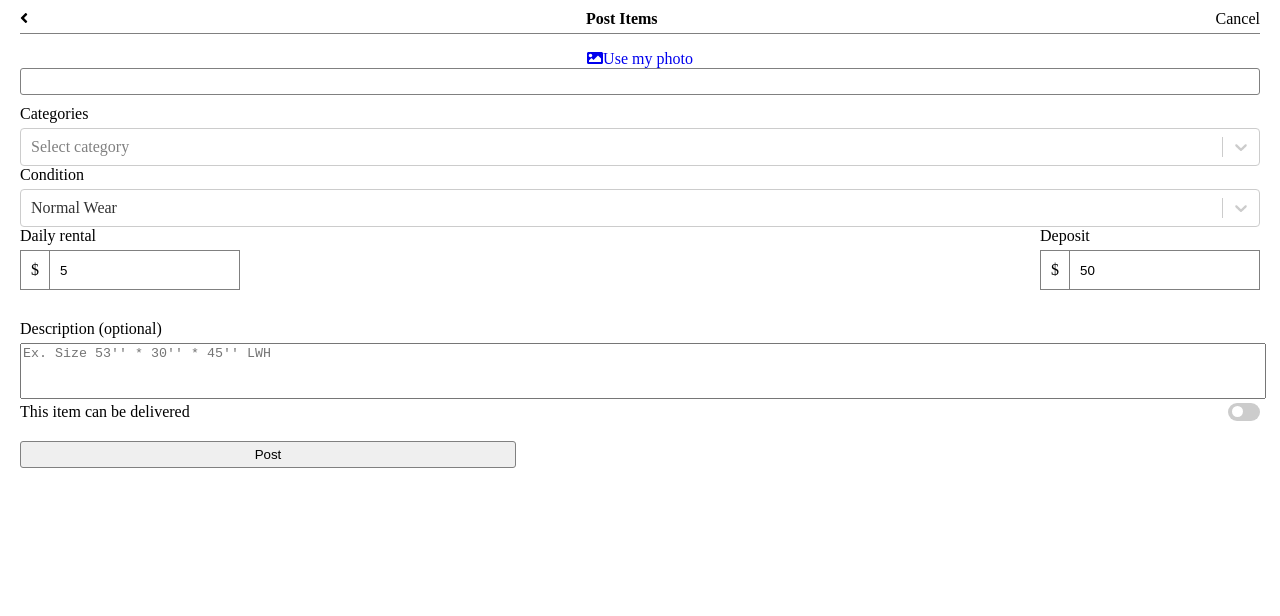
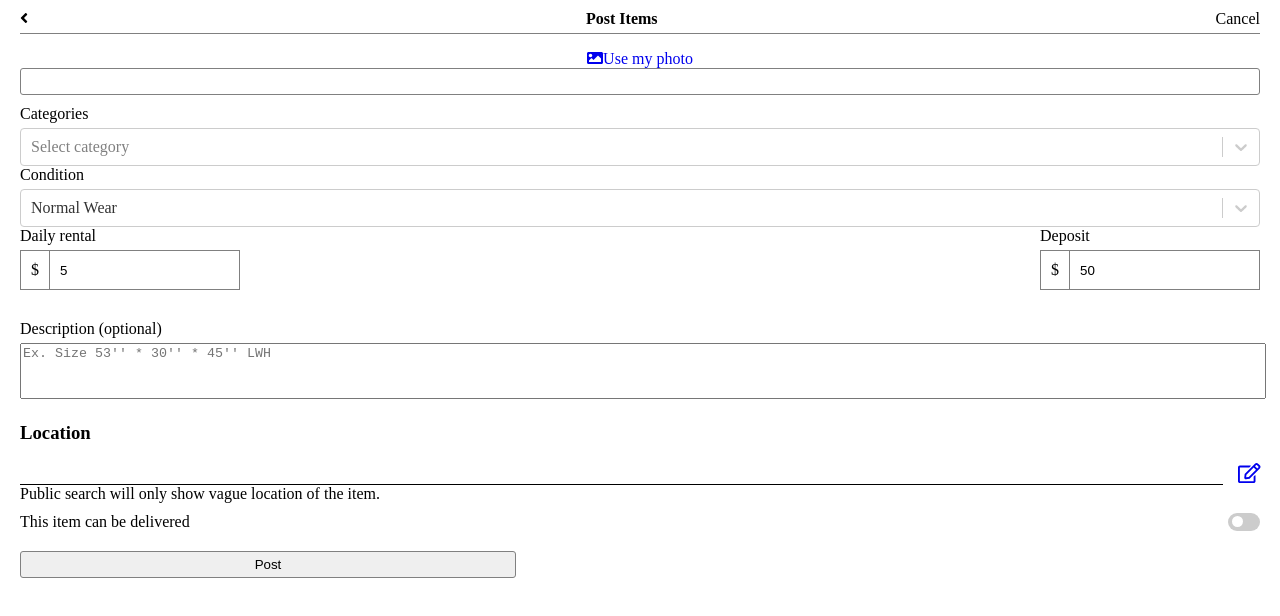
Before and after one commit to liquidMocha/enso-street, a React app: page /edit-complete-item in a window 1280 px wide. Shown: the top 616 px of the page. Built offline with nearby package versions, Linux system fonts and the light colour scheme; no server answers.

Commit message:
Allow user to edit location in item edit page
[#170507406] (https://www.pivotaltracker.com/story/show/170507406)

```diff
--- a/src/components/homepage/menu/MyItemsRouter.js
+++ b/src/components/homepage/menu/MyItemsRouter.js
@@ -1,10 +1,11 @@
 import React, {useState} from "react";
 import {Route, Switch, useHistory} from "react-router-dom";
 import MyItems from "./MyItems";
-import EditCompleteItem from "../../postItem/EditCompleteItem";
+import EditItem from "../../postItem/EditItem";
 import {updateItem} from "../../../services/ItemService";
 import {defaultItem} from "../../postItem/PostItemConstants";
 import UseMyPhoto from "../../postItem/UseMyPhoto";
+import ChooseLocationPage from "../../postItem/ChooseLocationPage";
 
 const MyItemsRouter = () => {
     let history = useHistory();
@@ -22,6 +23,8 @@ const MyItemsRouter = () => {
         ...editedItem,
         deliveryAdditional: Number(price)
     });
+    const onLocationChange = (location) => setEditedItem({...editedItem, location: location});
+
 
     const onClickMyItemCard = (item) => {
         setEditedItem(item);
@@ -42,14 +45,16 @@ const MyItemsRouter = () => {
     };
 
     const useMyPhotoPath = '/my-item-edit/use-my-photo';
+    const chooseLocationPath = '/my-item/choose-location';
+    const editItemPath = '/my-item-edit';
 
     return (
         <Switch>
             <Route exact path='/my-items'>
                 <MyItems onClickItemCard={onClickMyItemCard}/>
             </Route>
-            <Route exact path='/my-item-edit'>
-                <EditCompleteItem
+            <Route exact path={editItemPath}>
+                <EditItem
                     backLink={'/my-items'}
                     item={editedItem}
                     onTitleChange={updateTitle}
@@ -62,10 +67,16 @@ const MyItemsRouter = () => {
                     onDeliveryStartingPriceChange={onDeliveryStartingPriceChange}
                     onDeliveryAdditionalPriceChange={onDeliveryAdditionalPriceChange}
                     onClickingPost={onPostingItem}
-                    useMyPhotoPath={useMyPhotoPath}/>
+                    useMyPhotoPath={useMyPhotoPath}
+                    chooseLocationPath={chooseLocationPath}/>
             </Route>
             <Route exact path={useMyPhotoPath}>
                 <UseMyPhoto onImageUrlChange={updateImageUrl}/>
+            </Route>
+            <Route exact path={chooseLocationPath}>
+                <ChooseLocationPage onLocationChange={onLocationChange}
+                                    backLink={editItemPath}
+                                    pathAfterApplyLocation={editItemPath}/>
             </Route>
         </Switch>
     )
--- a/src/components/postItem/ChooseLocationPage.js
+++ b/src/components/postItem/ChooseLocationPage.js
@@ -35,7 +35,7 @@ const ChooseLocationPage = (props) => {
         })[0];
 
         props.onLocationChange(selectedLocation);
-        history.push('/price-and-delivery');
+        history.push(props.pathAfterApplyLocation);
     };
 
     const openEditLocationPageFor = (location) => {
@@ -77,13 +77,13 @@ const ChooseLocationPage = (props) => {
                 zipCode: zipCode,
                 nickname: nickname
             });
-            history.push('/price-and-delivery');
+            history.push(props.pathAfterApplyLocation);
         });
     };
 
     return (
         <div id='choose-location-page'>
-            <PostItemTitleBar backLink="/price-and-delivery"
+            <PostItemTitleBar backLink={props.backLink}
                               title='Location'
                               renderRightItem={renderApplyButton}
             />
@@ -130,6 +130,8 @@ const ChooseLocationPage = (props) => {
 };
 
 ChooseLocationPage.propTypes = {
+    backLink: PropTypes.string.isRequired,
+    pathAfterApplyLocation: PropTypes.string.isRequired,
     onLocationChange: PropTypes.func
 };
 
--- a/src/components/postItem/EditCompleteItem.js
+++ b/src/components/postItem/EditItem.js
@@ -9,8 +9,9 @@ import RentalPriceInputSection from "./RentalPriceInputSection";
 import DescriptionTextInput from "./DescriptionTextInput";
 import DeliveryToggle from "./DeliveryToggle";
 import DeliveryFeeInputSection from "./DeliveryFeeInputSection";
+import LocationInput from "./LocationInput";
 
-const EditCompleteItem = (props) => {
+const EditItem = (props) => {
     const item = props.item;
     const title = item.title;
     const canBeDelivered = item.canBeDelivered;
@@ -44,6 +45,10 @@ const EditCompleteItem = (props) => {
                 description={item.description}
                 onDescriptionChange={props.onDescriptionChange}
             />
+            <LocationInput
+                chooseLocationPath={props.chooseLocationPath}
+                location={item.location}
+            />
             <DeliveryToggle
                 canBeDelivered={canBeDelivered}
                 updatePostedItemCanBeDelivered={props.onCanBeDeliveredChange}
@@ -61,10 +66,11 @@ const EditCompleteItem = (props) => {
     )
 };
 
-EditCompleteItem.propTypes = {
+EditItem.propTypes = {
     item: PropTypes.any,
     backLink: PropTypes.string,
     useMyPhotoPath: PropTypes.string.isRequired,
+    chooseLocationPath: PropTypes.string.isRequired,
     onTitleChange: PropTypes.func,
     onCategoryChange: PropTypes.func,
     onConditionChange: PropTypes.func,
@@ -77,4 +83,4 @@ EditCompleteItem.propTypes = {
     onClickingPost: PropTypes.func
 };
 
-export default EditCompleteItem
+export default EditItem
--- /dev/null
+++ b/src/components/postItem/LocationInput.js
@@ -0,0 +1,38 @@
+import PropTypes from 'prop-types';
+import React from "react";
+import {Link} from "react-router-dom";
+import {FontAwesomeIcon} from "@fortawesome/react-fontawesome";
+import {faEdit} from "@fortawesome/free-regular-svg-icons";
+
+const LocationInput = (props) => {
+    const displayLocation = () => {
+        let result = '';
+        if (props.location.street) {
+            result += props.location.street;
+        }
+        if (props.location.zipCode) {
+            result += `, ${props.location.zipCode}`;
+        }
+        return result;
+    };
+
+    return (
+        <div id='price-and-delivery-location-container'>
+            <h3>Location</h3>
+            <div id='price-and-delivery-location-input'>
+                <span>{displayLocation()}</span>
+                <Link to={props.chooseLocationPath}>
+                    <FontAwesomeIcon icon={faEdit}/>
+                </Link>
+            </div>
+            <span className='deemphasize'>Public search will only show vague location of the item.</span>
+        </div>
+    )
+};
+
+LocationInput.propTypes = {
+    location: PropTypes.any.isRequired,
+    chooseLocationPath: PropTypes.string.isRequired
+};
+
+export default LocationInput
--- a/src/components/postItem/PostItemHomePage.js
+++ b/src/components/postItem/PostItemHomePage.js
@@ -7,7 +7,7 @@ import PriceAndDelivery from "./PriceAndDelivery";
 import Preview from "./Preview";
 import {defaultItem} from "./PostItemConstants";
 import {postItem} from "../../services/ItemService";
-import EditCompleteItem from "./EditCompleteItem";
+import EditItem from "./EditItem";
 import ChooseLocationPage from "./ChooseLocationPage";
 import EditAddressPage from "./EditAddressPage";
 
@@ -38,6 +38,10 @@ const PostItemHomePage = () => {
     };
 
     const useMyPhotoPath = '/use-my-photo';
+    const chooseLocationPath = '/choose-location';
+    const priceAndDeliveryPath = '/price-and-delivery';
+    const previewPath = '/preview';
+
     return (
         <Switch>
             <Route exact path="/post-item">
@@ -54,7 +58,7 @@ const PostItemHomePage = () => {
                     onDescriptionChange={onDescriptionChange}
                 />
             </Route>
-            <Route exact path="/price-and-delivery">
+            <Route exact path={priceAndDeliveryPath}>
                 <PriceAndDelivery
                     item={item}
                     onDailyRentalChange={onDailyRentalChange}
@@ -64,19 +68,21 @@ const PostItemHomePage = () => {
                     onDeliveryAdditionalPriceChange={onDeliveryAdditionalPriceChange}
                 />
             </Route>
-            <Route exact path="/choose-location">
-                <ChooseLocationPage onLocationChange={onLocationChange}/>
+            <Route exact path={chooseLocationPath}>
+                <ChooseLocationPage onLocationChange={onLocationChange}
+                                    backLink={priceAndDeliveryPath}
+                                    pathAfterApplyLocation={priceAndDeliveryPath}/>
             </Route>
             <Route exact path="/edit-address">
                 <EditAddressPage/>
             </Route>
-            <Route exact path="/preview">
+            <Route exact path={previewPath}>
                 <Preview item={item} onPostingItem={onPostingItem}/>
             </Route>
             <Route exact path="/edit-complete-item">
-                <EditCompleteItem
+                <EditItem
                     item={item}
-                    backLink={'/preview'}
+                    backLink={previewPath}
                     onTitleChange={updateTitle}
                     onCategoryChange={onCategoryChange}
                     onConditionChange={onConditionChange}
@@ -87,7 +93,8 @@ const PostItemHomePage = () => {
                     onDeliveryStartingPriceChange={onDeliveryStartingPriceChange}
                     onDeliveryAdditionalPriceChange={onDeliveryAdditionalPriceChange}
                     onClickingPost={onPostingItem}
-                    useMyPhotoPath={useMyPhotoPath}/>
+                    useMyPhotoPath={useMyPhotoPath}
+                    chooseLocationPath={chooseLocationPath}/>
             </Route>
         </Switch>
     )
--- a/src/components/postItem/PriceAndDelivery.js
+++ b/src/components/postItem/PriceAndDelivery.js
@@ -8,22 +8,10 @@ import RentalPriceInputSection from "./RentalPriceInputSection";
 import DeliveryToggle from "./DeliveryToggle";
 import DeliveryFeeInputSection from "./DeliveryFeeInputSection";
 import ProgressBar from "./ProgressBar";
-import {FontAwesomeIcon} from "@fortawesome/react-fontawesome";
-import {faEdit} from "@fortawesome/free-regular-svg-icons";
+import LocationInput from "./LocationInput";
 
 const PriceAndDelivery = (props) => {
     const item = props.item;
-
-    const displayLocation = () => {
-        let result = '';
-        if (item.location.street) {
-            result += item.location.street;
-        }
-        if (item.location.zipCode) {
-            result += `, ${item.location.zipCode}`;
-        }
-        return result;
-    };
 
     return (
         <div>
@@ -39,16 +27,10 @@ const PriceAndDelivery = (props) => {
                 onDailyRentalChange={props.onDailyRentalChange}
                 onDepositChange={props.onDepositChange}
             />
-            <div id='price-and-delivery-location-container'>
-                <h3>Location</h3>
-                <div id='price-and-delivery-location-input'>
-                    <span>{displayLocation()}</span>
-                    <Link to='/choose-location'>
-                        <FontAwesomeIcon icon={faEdit}/>
-                    </Link>
-                </div>
-                <span className='deemphasize'>Public search will only show vague location of the item.</span>
-            </div>
+            <LocationInput
+                chooseLocationPath='/choose-location'
+                location={item.location}
+            />
             <DeliveryToggle canBeDelivered={item.canBeDelivered}
                             updatePostedItemCanBeDelivered={props.onCanBeDeliveredChange}
             />
--- a/src/services/ItemService.js
+++ b/src/services/ItemService.js
@@ -92,10 +92,10 @@ export const updateItem = (item) => {
         deliveryAdditional: item.deliveryAdditional,
         deposit: item.deposit,
         location: {
-            street: item.street,
-            zipCode: item.zipCode,
-            city: item.city,
-            state: item.state
+            street: item.location.street,
+            zipCode: item.location.zipCode,
+            city: item.location.city,
+            state: item.location.state
         }
     }, {withCredentials: true});
 };
```
